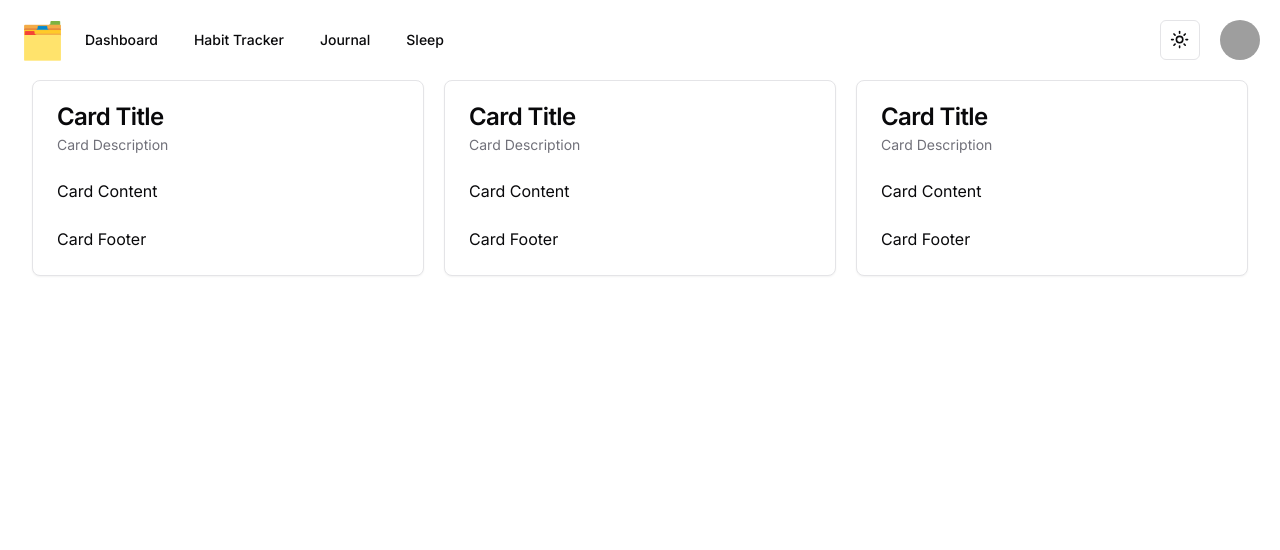
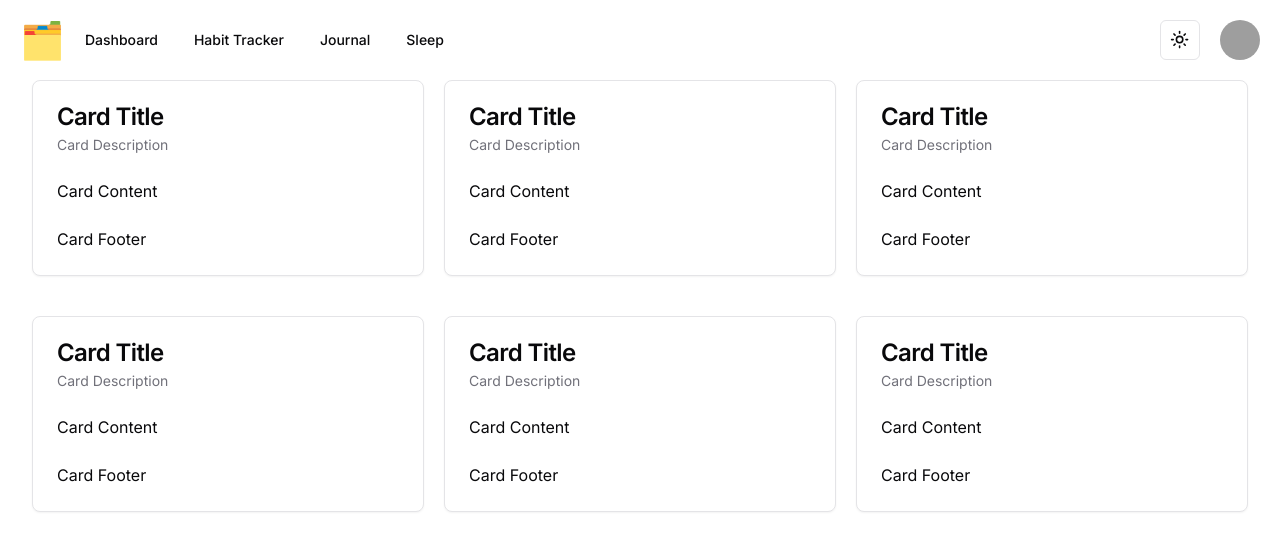
Before and after one commit to seandowdall/life-dev, a Next.js app: page /dashboard in a window 1280 px wide. Shown: the top 550 px of the page. Built offline with nearby package versions, Linux system fonts and the light colour scheme; grey boxes are pictures that could not be loaded.

Commit message:
added the second row of cards

```diff
--- a/app/(main)/(routes)/dashboard/page.tsx
+++ b/app/(main)/(routes)/dashboard/page.tsx
@@ -19,7 +19,9 @@ export const metadata: Metadata = {
 
 export default function DashboardPage() {
   return (
-    <div className="container mx-auto flex flex-row justify-between space-x-5">
+    <div className="container mx-auto">
+      <div className="flex flex-col space-y-10">
+        <div className="flex flex-row justify-between space-x-5">
           <div className="w-full">
             <Card>
               <CardHeader>
@@ -63,5 +65,51 @@ export default function DashboardPage() {
             </Card>
           </div>
         </div>
+        <div className=" flex flex-row justify-between space-x-5">
+          <div className="w-full">
+            <Card>
+              <CardHeader>
+                <CardTitle>Card Title</CardTitle>
+                <CardDescription>Card Description</CardDescription>
+              </CardHeader>
+              <CardContent>
+                <p>Card Content</p>
+              </CardContent>
+              <CardFooter>
+                <p>Card Footer</p>
+              </CardFooter>
+            </Card>
+          </div>
+          <div className="w-full">
+            <Card>
+              <CardHeader>
+                <CardTitle>Card Title</CardTitle>
+                <CardDescription>Card Description</CardDescription>
+              </CardHeader>
+              <CardContent>
+                <p>Card Content</p>
+              </CardContent>
+              <CardFooter>
+                <p>Card Footer</p>
+              </CardFooter>
+            </Card>
+          </div>
+          <div className="w-full">
+            <Card>
+              <CardHeader>
+                <CardTitle>Card Title</CardTitle>
+                <CardDescription>Card Description</CardDescription>
+              </CardHeader>
+              <CardContent>
+                <p>Card Content</p>
+              </CardContent>
+              <CardFooter>
+                <p>Card Footer</p>
+              </CardFooter>
+            </Card>
+          </div>
+        </div>
+      </div>
+    </div>
   );
 }
```
Lines whose indentation alone changed are shown as unchanged.
